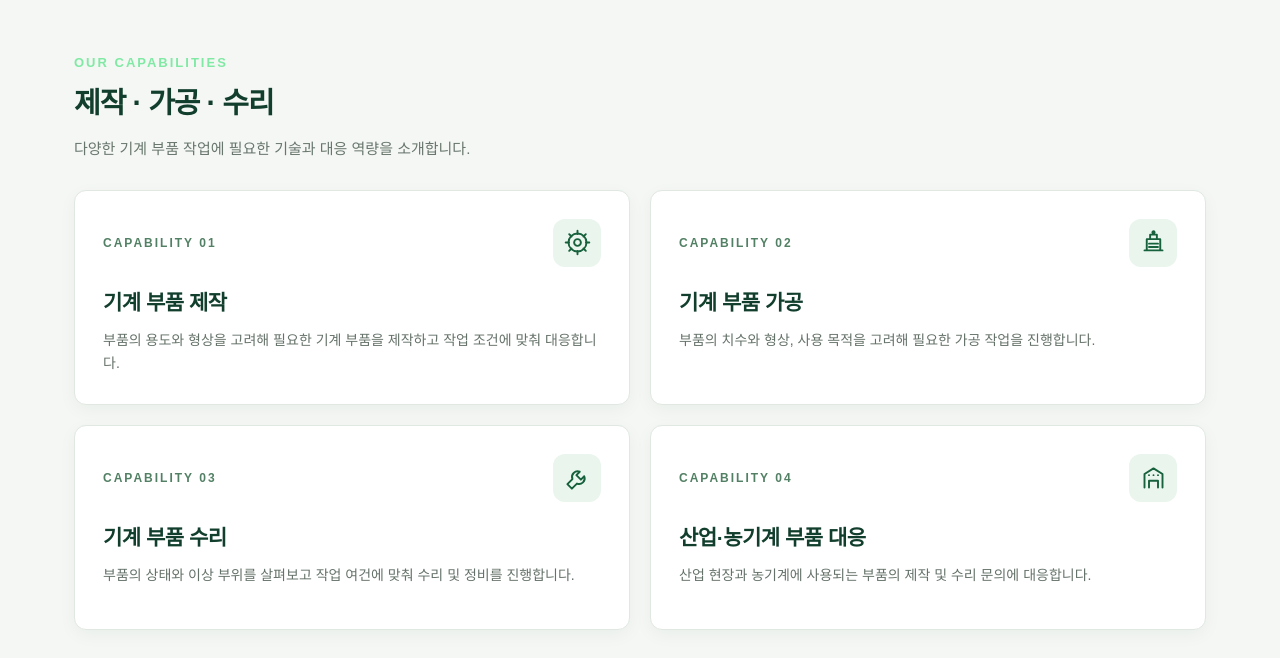
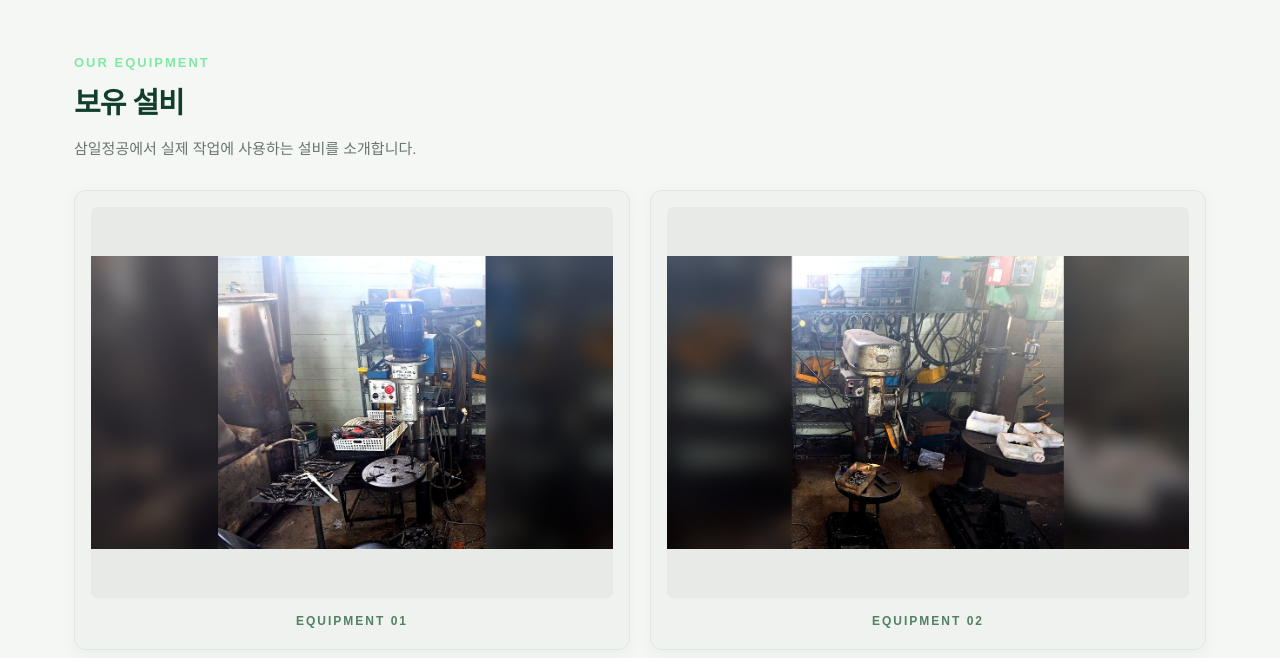
Before and after one commit to 31-corporation/31-corporation.github.io, a plain HTML site: page equipment.html in a window 1280 px wide. Shown: the part 440-1098 px from the top of the page. Drawn offline with Linux system fonts and the light colour scheme.

Commit message:
Replace equipment cards with photo gallery

```diff
--- a/equipment.html
+++ b/equipment.html
@@ -163,71 +163,32 @@
       gap: 20px;
     }
 
-    .equipment-card {
-      position: relative;
-      min-height: 205px;
-      padding: 28px;
-      background: white;
+    .equipment-photo {
+      margin: 0;
+      padding: 16px;
+      background: #f0f2f0;
       border: 1px solid #e0e8e1;
       border-radius: 12px;
       box-shadow: 0 5px 18px rgba(15, 55, 34, .045);
       overflow: hidden;
-      transition: transform .2s, box-shadow .2s;
     }
 
-    .equipment-card:hover {
-      transform: translateY(-3px);
-      box-shadow: 0 10px 25px rgba(15, 55, 34, .09);
+    .equipment-photo img {
+      display: block;
+      width: 100%;
+      aspect-ratio: 4 / 3;
+      object-fit: contain;
+      border-radius: 6px;
+      background: #e7eae7;
     }
 
-    .card-top {
-      display: flex;
-      align-items: center;
-      justify-content: space-between;
-      gap: 12px;
-      margin-bottom: 18px;
-    }
-
-    .number {
+    .equipment-photo figcaption {
+      padding: 13px 2px 1px;
       color: #528064;
       font-size: 12px;
       font-weight: 800;
       letter-spacing: 2px;
-    }
-
-    .gear-icon {
-      display: flex;
-      align-items: center;
-      justify-content: center;
-      width: 48px;
-      height: 48px;
-      flex: 0 0 48px;
-      border-radius: 12px;
-      background: #eaf5ed;
-      color: #17613c;
-    }
-
-    .gear-icon svg {
-      width: 27px;
-      height: 27px;
-      fill: none;
-      stroke: currentColor;
-      stroke-width: 1.7;
-      stroke-linecap: round;
-      stroke-linejoin: round;
-    }
-
-    .equipment-card h3 {
-      margin: 0 0 8px;
-      color: #123f2d;
-      font-size: 21px;
-      letter-spacing: -.5px;
-    }
-
-    .equipment-card p {
-      margin: 0;
-      color: #657269;
-      font-size: 14px;
+      text-align: center;
     }
 
     .notice {
@@ -367,12 +328,8 @@
         gap: 14px;
       }
 
-      .equipment-card {
-        min-height: 0;
-        padding: 23px;
-      }
-
-      .equipment-card h3 { font-size: 19px; }
+      .equipment-photo { padding: 12px; }
+      .equipment-photo figcaption { padding-top: 10px; font-size: 11px; }
 
       .notice { padding: 20px; }
 
@@ -406,68 +363,44 @@
 
   <main>
     <section class="section-heading">
-      <div class="eyebrow">OUR CAPABILITIES</div>
-      <h2>제작 · 가공 · 수리</h2>
-      <p>다양한 기계 부품 작업에 필요한 기술과 대응 역량을 소개합니다.</p>
+      <div class="eyebrow">OUR EQUIPMENT</div>
+      <h2>보유 설비</h2>
+      <p>삼일정공에서 실제 작업에 사용하는 설비를 소개합니다.</p>
     </section>
 
     <section class="equipment-grid">
-
-      <article class="equipment-card">
-        <div class="card-top">
-          <span class="number">CAPABILITY 01</span>
-          <span class="gear-icon" aria-hidden="true">
-            <svg viewBox="0 0 24 24">
-              <circle cx="12" cy="12" r="3"></circle>
-              <circle cx="12" cy="12" r="8"></circle>
-              <path d="M12 1.5v3M12 19.5v3M1.5 12h3M19.5 12h3M4.6 4.6l2.1 2.1M17.3 17.3l2.1 2.1M19.4 4.6l-2.1 2.1M6.7 17.3l-2.1 2.1"></path>
-            </svg>
-          </span>
-        </div>
-        <h3>기계 부품 제작</h3>
-        <p>부품의 용도와 형상을 고려해 필요한 기계 부품을 제작하고 작업 조건에 맞춰 대응합니다.</p>
-      </article>
-
-      <article class="equipment-card">
-        <div class="card-top">
-          <span class="number">CAPABILITY 02</span>
-          <span class="gear-icon" aria-hidden="true">
-            <svg viewBox="0 0 24 24">
-              <path d="M4 19h16M6 19V9h12v10M9 9V5h6v4M8 13h8M8 16h8"></path>
-              <circle cx="12" cy="3" r="1"></circle>
-            </svg>
-          </span>
-        </div>
-        <h3>기계 부품 가공</h3>
-        <p>부품의 치수와 형상, 사용 목적을 고려해 필요한 가공 작업을 진행합니다.</p>
-      </article>
-
-      <article class="equipment-card">
-        <div class="card-top">
-          <span class="number">CAPABILITY 03</span>
-          <span class="gear-icon" aria-hidden="true">
-            <svg viewBox="0 0 24 24">
-              <path d="M14 6a5 5 0 0 0-6.5 6.5L3 17l4 4 4.5-4.5A5 5 0 0 0 18 10l-3 3-4-4 3-3Z"></path>
-            </svg>
-          </span>
-        </div>
-        <h3>기계 부품 수리</h3>
-        <p>부품의 상태와 이상 부위를 살펴보고 작업 여건에 맞춰 수리 및 정비를 진행합니다.</p>
-      </article>
-
-      <article class="equipment-card">
-        <div class="card-top">
-          <span class="number">CAPABILITY 04</span>
-          <span class="gear-icon" aria-hidden="true">
-            <svg viewBox="0 0 24 24">
-              <path d="M4 20V8l8-5 8 5v12M8 20v-6h8v6M8 9h.01M12 9h.01M16 9h.01"></path>
-            </svg>
-          </span>
-        </div>
-        <h3>산업·농기계 부품 대응</h3>
-        <p>산업 현장과 농기계에 사용되는 부품의 제작 및 수리 문의에 대응합니다.</p>
-      </article>
-
+      <figure class="equipment-photo">
+        <img src="equipment-01.jpg" alt="삼일정공 보유 설비 사진 1" loading="lazy">
+        <figcaption>EQUIPMENT 01</figcaption>
+      </figure>
+      <figure class="equipment-photo">
+        <img src="equipment-02.jpg" alt="삼일정공 보유 설비 사진 2" loading="lazy">
+        <figcaption>EQUIPMENT 02</figcaption>
+      </figure>
+      <figure class="equipment-photo">
+        <img src="equipment-03.jpg" alt="삼일정공 보유 설비 사진 3" loading="lazy">
+        <figcaption>EQUIPMENT 03</figcaption>
+      </figure>
+      <figure class="equipment-photo">
+        <img src="equipment-04.jpg" alt="삼일정공 보유 설비 사진 4" loading="lazy">
+        <figcaption>EQUIPMENT 04</figcaption>
+      </figure>
+      <figure class="equipment-photo">
+        <img src="equipment-05.jpg" alt="삼일정공 보유 설비 사진 5" loading="lazy">
+        <figcaption>EQUIPMENT 05</figcaption>
+      </figure>
+      <figure class="equipment-photo">
+        <img src="equipment-06.jpg" alt="삼일정공 보유 설비 사진 6" loading="lazy">
+        <figcaption>EQUIPMENT 06</figcaption>
+      </figure>
+      <figure class="equipment-photo">
+        <img src="equipment-07.jpg" alt="삼일정공 보유 설비 사진 7" loading="lazy">
+        <figcaption>EQUIPMENT 07</figcaption>
+      </figure>
+      <figure class="equipment-photo">
+        <img src="equipment-08.jpg" alt="삼일정공 보유 설비 사진 8" loading="lazy">
+        <figcaption>EQUIPMENT 08</figcaption>
+      </figure>
     </section>
 
     <section class="notice">
```
